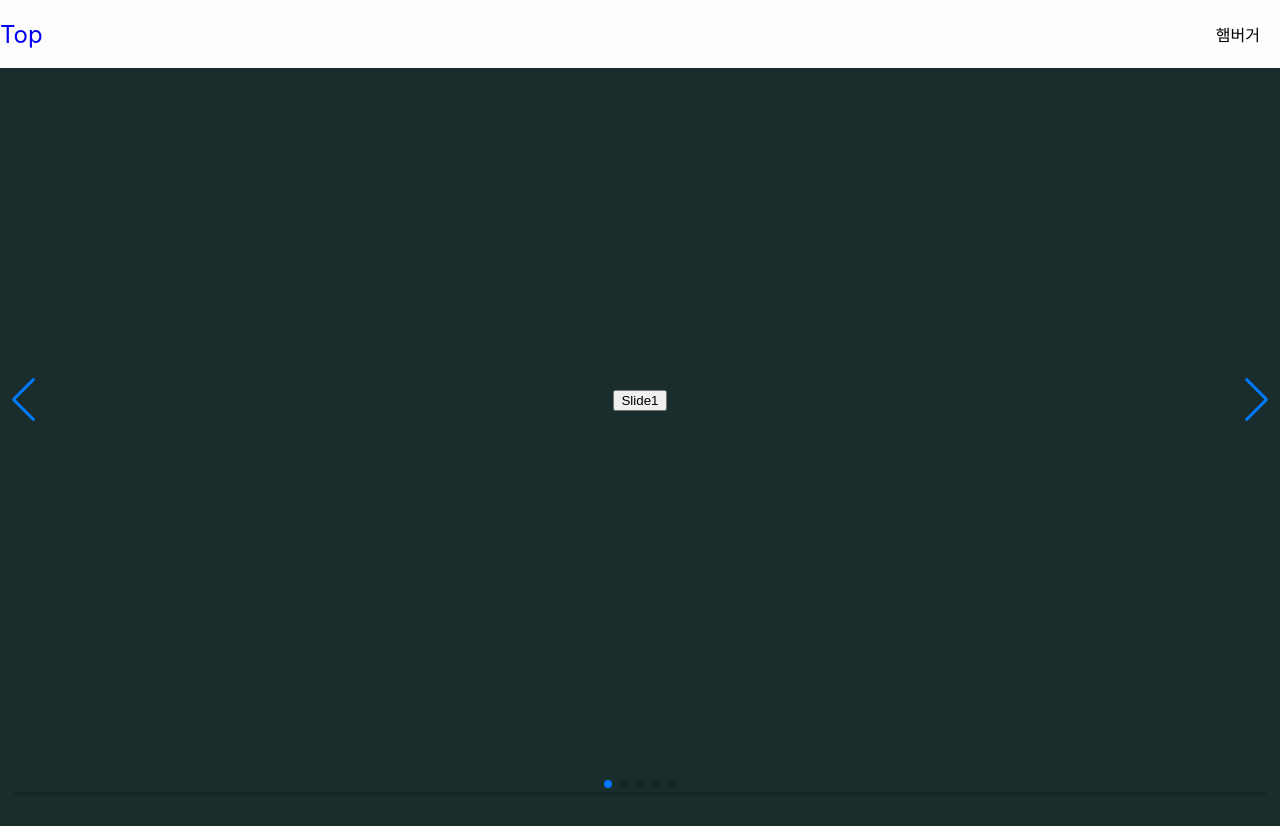
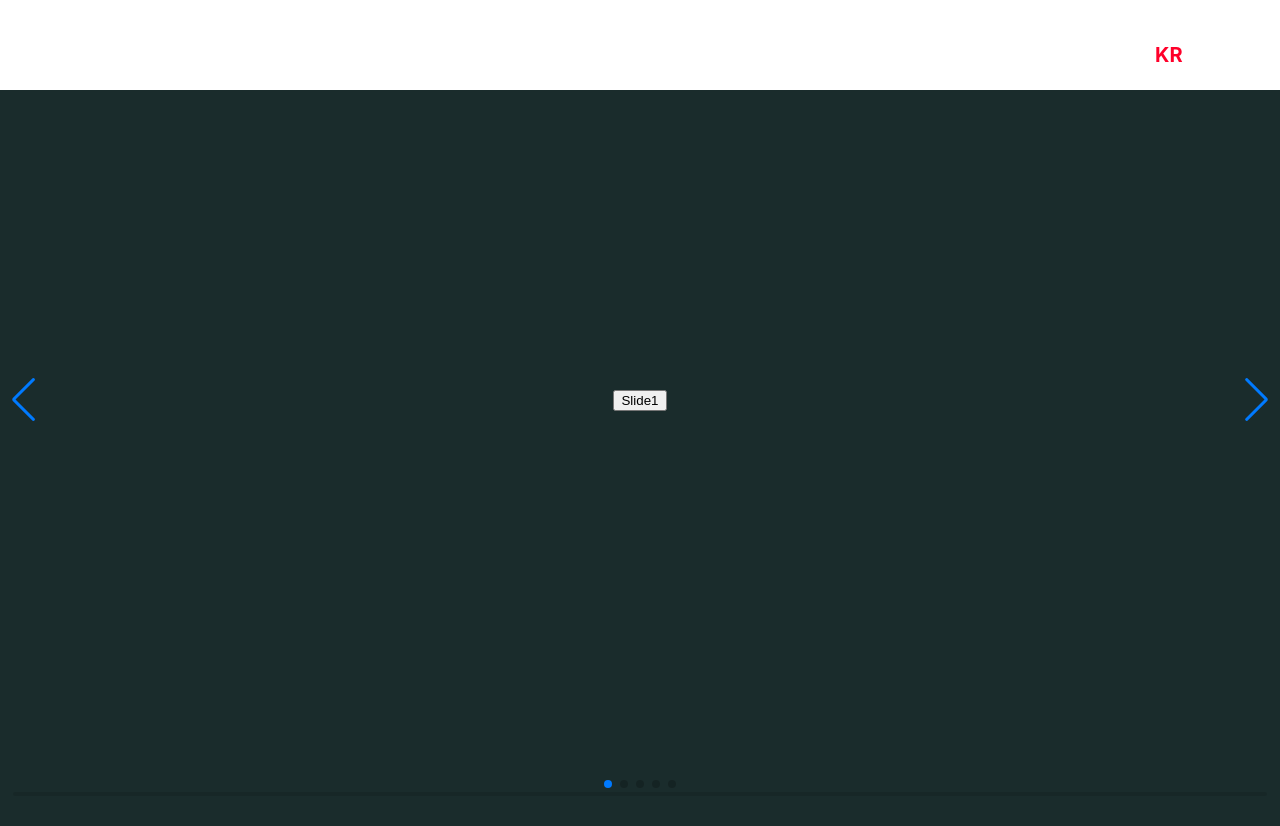
Before and after one commit to scom-01/Web, a React (Create React App) app in the folder portfolio-react/: page / in a window 1280 px wide. Shown: the top 826 px of the page. Built offline with nearby package versions, Linux system fonts and the light colour scheme.

Commit message:
Fix Nav 네비게이션 및 css 코드작성

```diff
--- a/portfolio-react/src/Components/Nav.js
+++ b/portfolio-react/src/Components/Nav.js
@@ -4,46 +4,132 @@ import { useState, useEffect } from "react";
 function Nav() {
   const [scrollTop, setScrollTop] = useState(false);
   const [screenWidth, setScreenWidth] = useState(true);
+  const [LangKR, setLangKR] = useState(true);
+
   const updateScroll = () => {
-    if (window.scrollY > 50) {
+    if (window.scrollY <= 50) {
       setScrollTop(true);
     } else setScrollTop(false);
   };
+  const updateScreenWidth = () => {
+    if (window.innerWidth >= 1420) setScreenWidth(true);
+    else setScreenWidth(false);
+  };
+
+  const updateLang = () => {
+    setLangKR((pre) => !pre);
+  };
   useEffect(() => {
     window.addEventListener(`scroll`, updateScroll);
-
+    window.addEventListener("resize", updateScreenWidth);
     return () => {
       window.removeEventListener(`scroll`, updateScroll);
+      window.removeEventListener("resize", updateScreenWidth);
     };
   }, []);
 
+  const menuItems = [
+    {
+      text: "about",
+      href: "/neowiz/about",
+      subLinks: [
+        { text: "we are", href: "/neowiz/about#we" },
+        { text: "연혁", href: "/neowiz/about#history" },
+      ],
+    },
+    {
+      text: "games",
+      href: "/neowiz/games",
+      subLinks: [
+        { text: "전체", href: "/neowiz/games/all" },
+        { text: "PC", href: "/neowiz/games/pc?list" },
+        { text: "모바일", href: "/neowiz/games/mobile?list" },
+        { text: "콘솔", href: "/neowiz/games/console?list" },
+        { text: "신규", href: "/neowiz/games/new?list" },
+      ],
+    },
+    {
+      text: "media",
+      href: "/neowiz/media",
+      subLinks: [
+        { text: "보도자료", href: "/neowiz/media/press?page=1&size=10" },
+        { text: "네오위즈 NOW", href: "/neowiz/media/story?page=1&size=9" },
+      ],
+    },
+    {
+      text: "investors",
+      href: "/neowiz/investors",
+      subLinks: [
+        { text: "주가", href: "/neowiz/investors#stock" },
+        { text: "재무", href: "/neowiz/investors#financial" },
+        { text: "실적", href: "/neowiz/investors#earningsrelease" },
+        { text: "공시", href: "/neowiz/investors#disclosure" },
+        { text: "공고", href: "/neowiz/investors#announce" },
+      ],
+    },
+    {
+      text: "carreers",
+      href: "/neowiz/careers",
+      subLinks: [
+        { text: "CAREERS", href: "/neowiz/careers" },
+        { text: "진행 중인 공고", href: "/neowiz/careers/recruit" },
+      ],
+    },
+    { text: "contact me", href: "/neowiz/contact-us" },
+  ];
+
   return (
     <div className={styles.Nav}>
-      <div className={styles.Nav__logo}>
-        <Link to={"/"}>Top</Link>
+      <div
+        className={`${scrollTop ? styles.Nav_top_true : styles.Nav_top_false}`}
+      >
+        <Link to={"/"} className={styles.Nav__logo} color="black">
+          <span>Top</span>
+        </Link>
+        {screenWidth && (
+          <div className={styles.Nav__menu}>
+            {menuItems.map((menuItem) => (
+              <li key={menuItem.text} className={styles.Nav_link}>
+                <Link to={menuItem.href}>
+                  <span>{menuItem.text}</span>
+                </Link>
+                {menuItem.subLinks && (
+                  <ul className={styles.Nav__submenu}>
+                    {menuItem.subLinks.map((subLink) => (
+                      <li key={subLink.text}>
+                        <Link to={subLink.href}>
+                          <span>{subLink.text}</span>
+                        </Link>
+                      </li>
+                    ))}
+                  </ul>
+                )}
+              </li>
+            ))}
+          </div>
+        )}
+        <div className={styles.underline}></div>
+        {screenWidth ? (
+          <div className={styles.Nav_lang}>
+            <a
+              className={`${LangKR ? styles.on : ""}`}
+              onClick={!LangKR ? updateLang : undefined}
+            >
+              KR
+            </a>
+            <b style={{ color: "black" }}>|</b>
+            <a
+              className={`${!LangKR ? styles.on : ""}`}
+              onClick={LangKR ? updateLang : undefined}
+            >
+              EN
+            </a>
+          </div>
+        ) : (
+          <div className={styles.Nav__hambuger}>햄버거</div>
+        )}
+        <div className={styles.Nav__hiden}></div>
       </div>
-
-      <ul className={styles.Nav__menu}>
-        <li>
-          <Link to={"/"}>about</Link>
-        </li>
-        <li>
-          <Link to={"/"}>games</Link>
-        </li>
-        <li>
-          <Link to={"/"}>media</Link>
-        </li>
-        <li>
-          <Link to={"/"}>investors</Link>
-        </li>
-        <li>
-          <Link to={"/"}>carreers</Link>
-        </li>
-        <li>
-          <Link to={"/"}>contact me</Link>
-        </li>
-      </ul>
-      <a className={styles.Nav__hambuger}>햄버거</a>
     </div>
   );
 }
--- a/portfolio-react/src/Components/Nav.module.css
+++ b/portfolio-react/src/Components/Nav.module.css
@@ -3,34 +3,158 @@
   justify-content: space-between;
   align-items: center;
   position: fixed;
-  background-color: #fffffffd;
+  width: 100%;
+  top: 0;
+  left: 0;
+  right: 0;
   z-index: 10;
   overflow: hidden;
+  list-style: none;
+  background-color: rgba(255, 255, 255, 0);
+  transition: all 0.45s ease;
+}
+a {
+  color: inherit;
+  text-decoration: none;
+}
+.a:active,
+a:hover {
+  color: #ff002a;
+  transition: color 0.3s ease;
+}
+.Nav_top_false {
+  display: flex;
+  align-items: flex-start;
+  justify-content: center;
   width: 100%;
+  height: inherit;
+  color: black;
+  background-color: rgba(255, 255, 255, 1);
+  box-shadow: 0px 10px 10px rgba(0, 0, 0, 0.3);
+}
+
+.Nav_top_true {
+  display: flex;
+  align-items: flex-start;
+  justify-content: center;
+  width: 100%;
+  height: inherit;
+  color: white;
+  background-color: rgba(255, 255, 255, 0);
+}
+.Nav:hover {
+  text-decoration: none;
+  color: rgb(0, 0, 0) !important;
+  background-color: rgba(255, 255, 255, 1);
+}
+.Nav:hover {
+  color: black;
 }
 
 .Nav__logo {
+  position: absolute;
+  display: block;
+  left: 50px;
+  top: 37px;
+  width: 165px;
+  height: 27px;
+  align-self: flex-start;
   font-size: 24px;
-  width: 50px;
+  text-transform: uppercase;
+}
+
+ul {
+  list-style: none;
+}
+.Nav_link {
+  white-space: nowrap;
+  display: flex;
+  flex-direction: column;
 }
 .Nav__menu {
+  font-size: 20px;
+  height: 50px;
   display: flex;
+  padding: 20px 0px;
+  text-transform: uppercase;
+  opacity: 1;
+}
+.Nav__menu li a {
+  width: auto;
+  text-align: center;
+  position: relative;
+  display: block;
+  height: 50px;
+  line-height: 50px;
+  padding: 0 50px;
+  font-size: 20px;
+}
+.underline {
+  display: block;
+  position: absolute;
+  left: 50%;
+  transform: translate(-50%);
+  top: 100px;
+  width: 1px;
+  opacity: 1;
+  height: 1px;
+  background-color: #888;
+  transition: opacity 0.2s, width 0.5s cubic-bezier(0.63, 0.06, 0.37, 0.96);
+}
+
+.Nav__menu span:hover {
+  color: #ff002a;
+  transition: color 0.3s ease;
+}
+.Nav__submenu {
+  display: none;
   list-style: none;
-  padding: 0;
-  text-transform: uppercase;
+  flex-direction: column;
+  align-items: center;
+  text-align: center;
+  padding-top: 50px;
+  padding-left: 0;
+  margin: 0;
+  opacity: 0;
 }
-.Nav__menu li {
-  padding: 8px 12px;
+
+.Nav__submenu li a {
+  text-align: center;
+  position: relative;
+  display: block;
+  width: auto;
+  height: 20px;
+  line-height: 20px;
+  padding: 10px 0;
+  font-size: 20px;
 }
-.Nav__menu li:hover {
-  background-color: #d49466;
+.Nav_lang {
+  position: absolute;
+  right: 40px;
+  top: 33px;
+  font-size: 0;
+  display: flex;
+  align-items: center;
+  justify-content: center;
+}
+.Nav_lang a {
+  display: inline-block;
+  padding: 10px;
+  font-size: 20px;
+  font-weight: 700;
+}
+.on {
   color: #ff002a;
-  border-radius: 4px;
 }
 .Nav__hambuger {
-  display: flex;
+  align-self: flex-start;
+  justify-content: center;
   text-transform: uppercase;
-  padding-right: 20px;
+  vertical-align: baseline;
+  position: absolute;
+  right: 0;
+  padding: 20px;
+  opacity: 0;
 }
 
 .NavTop {
@@ -48,4 +172,46 @@
   .Nav__menu {
     opacity: 0;
   }
+  .Nav__submenu {
+    display: none;
+  }
+  .Nav__hambuger {
+    opacity: 1;
+  }
 }
+@media screen and (min-width: 1420px) {
+  .Nav_top_false:hover .Nav__submenu,
+  .Nav_top_true:hover .Nav__submenu {
+    opacity: 1;
+    display: flex !important;
+    transition: all 2s ease;
+  }
+  .Nav_top_false:hover,
+  .Nav_top_true:hover {
+    color: black;
+  }
+  .Nav:hover {
+    height: 340px;
+  }
+  .Nav:hover .underline {
+    width: 100%;
+    opacity: 1;
+  }
+
+  .Nav:not(:hover) {
+    height: 100px;
+  }
+
+  .Nav_top_false:hover .Nav__menu,
+  .Nav_top_true:hover .Nav__menu {
+    height: auto;
+  }
+}
+@keyframes bounce {
+  0% {
+    height: 100px;
+  }
+  100% {
+    height: 340px;
+  }
+}
```
